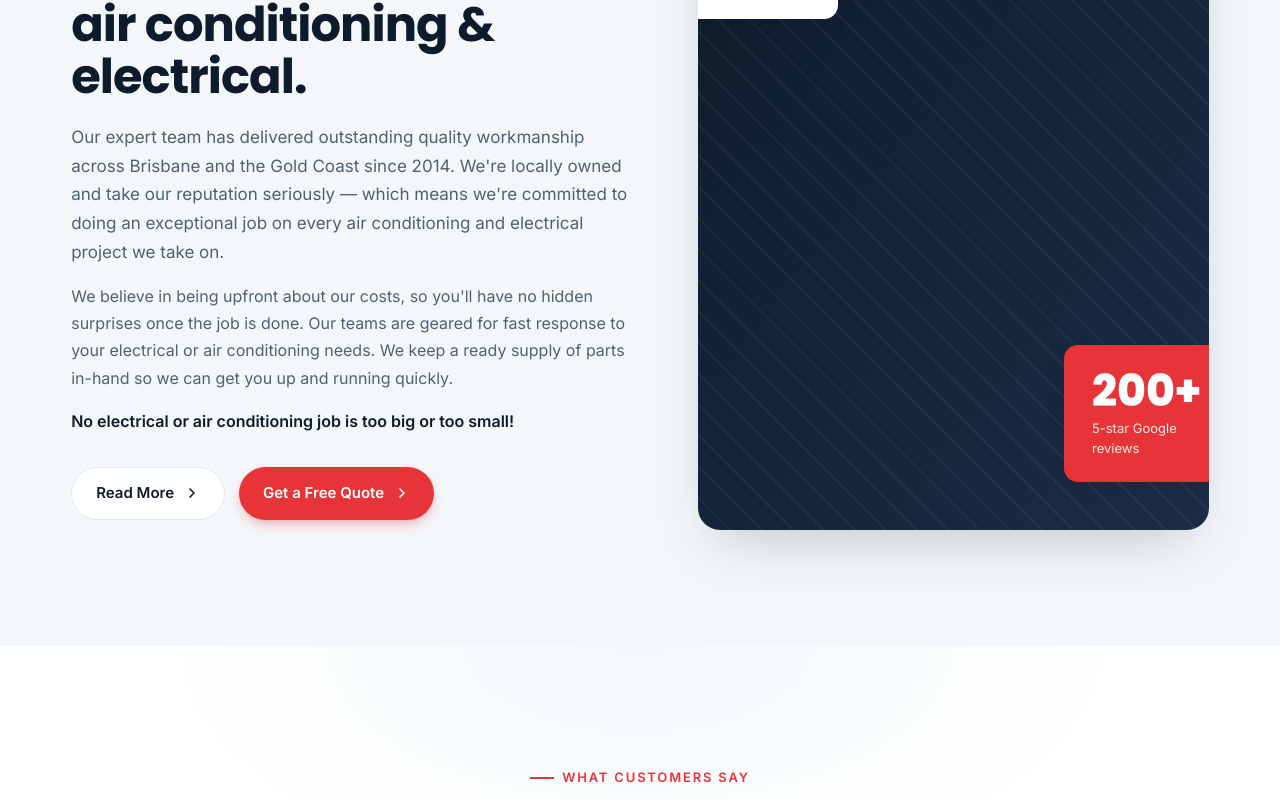
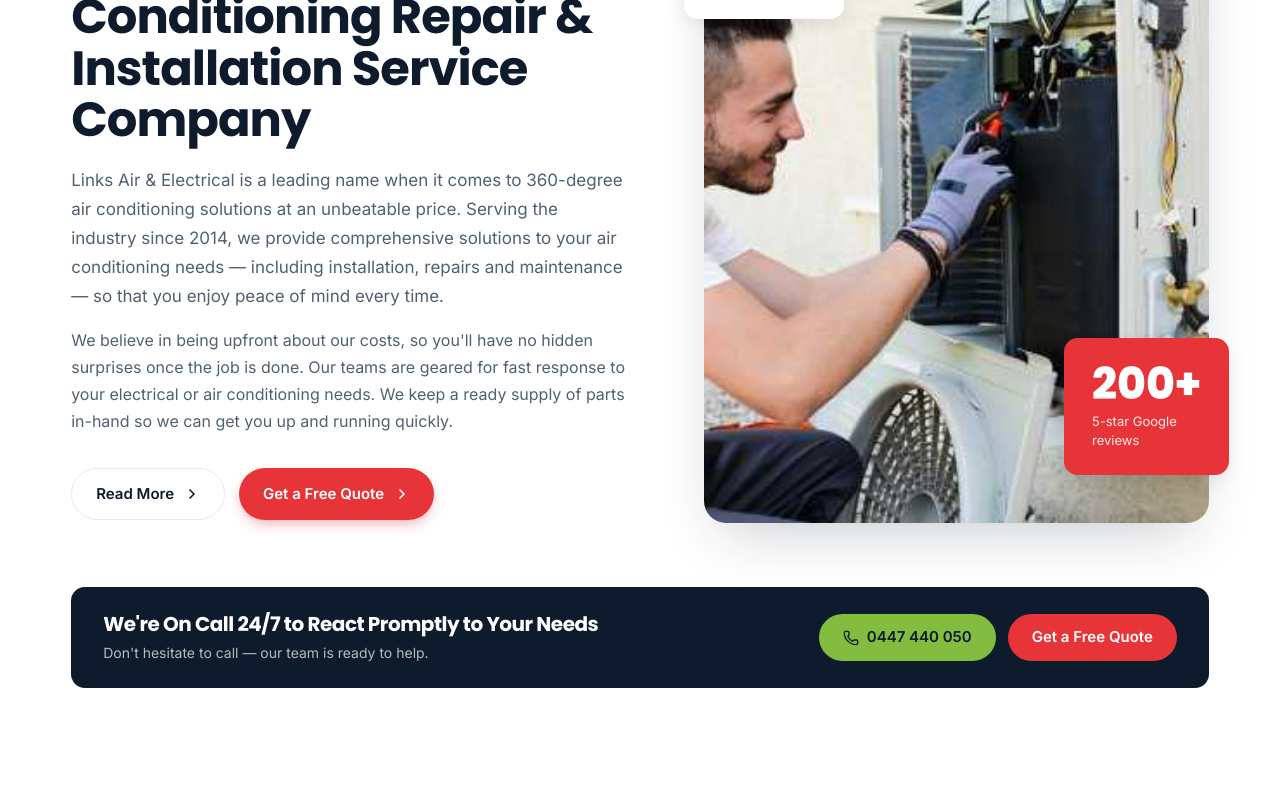
Before and after one commit to jawad14/linksairelectrical-website, a Next.js app: page / in a window 1280 px wide. Shown: the part 2480-3280 px from the top of the page. Built offline with nearby package versions, Linux system fonts and the light colour scheme.

Commit message:
refactor: update Contact, Services, Testimonials, and WhyUs components; unify background color and enhance layout for consistency and improved user experience

```diff
--- a/components/blocks/Contact.tsx
+++ b/components/blocks/Contact.tsx
@@ -6,7 +6,7 @@ import { Heading, P } from '@/components/ui/typography';
 
 export function Contact() {
   return (
-    <section id="contact" className="py-[clamp(72px,9vw,120px)]">
+    <section id="contact" className="bg-[#F4F7FA] py-[clamp(72px,9vw,120px)]">
       <div className="mx-auto max-w-[1240px] px-[clamp(20px,4vw,56px)]">
         <div className="mx-auto mb-14 max-w-[760px] text-center">
           <span className="mb-[18px] inline-flex items-center gap-2 text-[13px] font-semibold tracking-[0.14em] text-[#1779B8] uppercase before:inline-block before:h-0.5 before:w-6 before:bg-[#2196D6]">
--- a/components/blocks/Services.tsx
+++ b/components/blocks/Services.tsx
@@ -29,10 +29,7 @@ const services = [
 
 export function Services() {
   return (
-    <section
-      id="services"
-      className="bg-gradient-to-b from-white to-[#F4F7FA] py-[clamp(72px,9vw,120px)]"
-    >
+    <section id="services" className="bg-[#F4F7FA] py-[clamp(72px,9vw,120px)]">
       <div className="mx-auto max-w-[1240px] px-[clamp(20px,4vw,56px)]">
         <div className="mx-auto mb-14 max-w-[760px] text-center">
           <span className="mb-[18px] inline-flex items-center gap-2 text-[13px] font-semibold tracking-[0.14em] text-[#1779B8] uppercase before:inline-block before:h-0.5 before:w-6 before:bg-[#2196D6]">
--- a/components/blocks/Testimonials.tsx
+++ b/components/blocks/Testimonials.tsx
@@ -31,7 +31,7 @@ const reviews = [
 
 export function Testimonials() {
   return (
-    <section className="relative overflow-hidden py-[clamp(72px,9vw,120px)]">
+    <section className="relative overflow-hidden bg-[#F4F7FA] py-[clamp(72px,9vw,120px)]">
       {/* Subtle background */}
       <div className="pointer-events-none absolute inset-0 bg-[radial-gradient(800px_400px_at_50%_0%,rgba(33,150,214,0.06),transparent_60%)]" />
 
--- a/components/blocks/WhyUs.tsx
+++ b/components/blocks/WhyUs.tsx
@@ -1,13 +1,14 @@
+import Image from 'next/image';
 import Link from 'next/link';
-import { ChevronRight } from 'lucide-react';
+import { ChevronRight, Phone } from 'lucide-react';
 import { Heading, P } from '@/components/ui/typography';
 import { siteConfig } from '@/config/site.config';
 
 export function WhyUs() {
   return (
-    <section className="bg-[#F4F7FA] py-[clamp(72px,9vw,120px)]">
+    <section className="bg-white py-[clamp(72px,9vw,120px)]">
       <div className="mx-auto max-w-[1240px] px-[clamp(20px,4vw,56px)]">
-        <div className="grid grid-cols-[1.1fr_1fr] items-center gap-16 max-[900px]:grid-cols-1 max-[900px]:gap-10">
+        <div className="grid grid-cols-[1.1fr_1fr] items-center gap-[clamp(32px,6vw,80px)] max-[900px]:grid-cols-1">
           {/* Text */}
           <div>
             <span className="mb-[18px] inline-flex items-center gap-2 text-[13px] font-semibold tracking-[0.14em] text-[#1779B8] uppercase before:inline-block before:h-0.5 before:w-6 before:bg-[#2196D6]">
@@ -17,13 +18,13 @@ export function WhyUs() {
               level={2}
               className="font-heading text-[clamp(30px,3.8vw,48px)] leading-[1.08] font-bold tracking-[-0.02em] text-[#0E1B2C]"
             >
-              Your trusted team for air conditioning &amp; electrical.
+              Heating &amp; Air Conditioning Repair &amp; Installation Service Company
             </Heading>
             <P className="mt-5 text-[17px] leading-[1.7] text-[#4F6172]">
-              Our expert team has delivered outstanding quality workmanship across Brisbane and the
-              Gold Coast since 2014. We&apos;re locally owned and take our reputation seriously —
-              which means we&apos;re committed to doing an exceptional job on every air conditioning
-              and electrical project we take on.
+              Links Air &amp; Electrical is a leading name when it comes to 360-degree air
+              conditioning solutions at an unbeatable price. Serving the industry since 2014, we
+              provide comprehensive solutions to your air conditioning needs — including
+              installation, repairs and maintenance — so that you enjoy peace of mind every time.
             </P>
             <P className="mt-4 text-[16px] leading-[1.7] text-[#4F6172]">
               We believe in being upfront about our costs, so you&apos;ll have no hidden surprises
@@ -31,14 +32,11 @@ export function WhyUs() {
               conditioning needs. We keep a ready supply of parts in-hand so we can get you up and
               running quickly.
             </P>
-            <P className="mt-4 text-[16px] leading-[1.7] font-semibold text-[#0E1B2C]">
-              No electrical or air conditioning job is too big or too small!
-            </P>
 
             <div className="mt-8 flex flex-wrap gap-3.5">
               <Link
                 href="/about-us"
-                className="inline-flex items-center gap-2.5 rounded-full border border-[#E3E9F0] bg-white px-6 py-3.5 text-[15px] font-semibold text-[#0E1B2C] transition-colors hover:bg-[#F4F7FA]"
+                className="inline-flex items-center gap-2.5 rounded-full border border-[#E3E9F0] bg-white px-6 py-3.5 text-[15px] font-semibold text-[#0E1B2C] transition-colors hover:bg-[#E9F4FB]"
               >
                 Read More
                 <ChevronRight className="h-4 w-4" strokeWidth={2.5} />
@@ -53,12 +51,20 @@ export function WhyUs() {
             </div>
           </div>
 
-          {/* Visual placeholder */}
-          <div className="relative aspect-[4/5] overflow-hidden rounded-[22px] bg-gradient-to-br from-[#0E1B2C] to-[#1B2D45] shadow-[0_24px_60px_-20px_rgba(14,27,44,0.25)]">
-            <div className="absolute inset-0 bg-[repeating-linear-gradient(45deg,rgba(255,255,255,0.05)_0_2px,transparent_2px_22px)]" />
+          {/* Visual */}
+          <div className="relative aspect-[4/5] max-[900px]:aspect-[4/3] max-[900px]:max-w-[560px]">
+            <div className="absolute inset-0 overflow-hidden rounded-[22px] shadow-[0_24px_60px_-20px_rgba(14,27,44,0.25)]">
+              <Image
+                src="/images/gallery/gallery4.jpg"
+                alt="Technician servicing an outdoor air conditioning unit"
+                fill
+                className="object-cover"
+                sizes="(max-width: 900px) 560px, 50vw"
+              />
+            </div>
 
-            {/* Stat badge */}
-            <div className="absolute -right-5 bottom-12 rounded-[14px] bg-[#E73438] p-[24px_28px] text-white shadow-[0_8px_24px_-8px_rgba(14,27,44,0.18)] max-[900px]:right-3">
+            {/* Reviews badge — bottom right */}
+            <div className="absolute -right-5 bottom-12 z-10 rounded-[14px] bg-[#E73438] p-[24px_28px] text-white shadow-[0_8px_24px_-8px_rgba(14,27,44,0.18)] max-[900px]:right-3">
               <div className="font-heading text-[44px] leading-none font-extrabold">200+</div>
               <div className="mt-1.5 text-[13px] opacity-90">
                 5-star Google
@@ -67,8 +73,8 @@ export function WhyUs() {
               </div>
             </div>
 
-            {/* Call badge */}
-            <div className="absolute top-12 -left-5 rounded-[14px] bg-white p-[14px_18px] shadow-[0_8px_24px_-8px_rgba(14,27,44,0.18)] max-[900px]:left-3">
+            {/* Call badge — top left */}
+            <div className="absolute top-12 -left-5 z-10 rounded-[14px] bg-white p-[14px_18px] shadow-[0_8px_24px_-8px_rgba(14,27,44,0.18)] max-[900px]:left-3">
               <div className="text-[12px] font-semibold tracking-wider text-[#4F6172] uppercase">
                 Call us now
               </div>
@@ -78,6 +84,33 @@ export function WhyUs() {
             </div>
           </div>
         </div>
+
+        {/* 24/7 Emergency CTA strip */}
+        <div className="mt-16 flex flex-wrap items-center justify-between gap-6 rounded-[14px] bg-[#0E1B2C] px-8 py-6 max-[640px]:flex-col max-[640px]:text-center">
+          <div>
+            <Heading level={3} className="font-heading text-[20px] font-bold text-white">
+              We&apos;re On Call 24/7 to React Promptly to Your Needs
+            </Heading>
+            <P className="mt-1 text-[14px] text-white/70">
+              Don&apos;t hesitate to call — our team is ready to help.
+            </P>
+          </div>
+          <div className="flex flex-wrap items-center gap-3">
+            <Link
+              href={`tel:${siteConfig.mobile.replace(/\s/g, '')}`}
+              className="inline-flex items-center gap-2 rounded-full bg-[#82BD3F] px-6 py-3 text-[15px] font-semibold text-[#0E1B2C] transition-colors hover:bg-[#6BA432]"
+            >
+              <Phone className="h-4 w-4" />
+              {siteConfig.mobile}
+            </Link>
+            <Link
+              href="/contact-us"
+              className="inline-flex items-center gap-2 rounded-full bg-[#E73438] px-6 py-3 text-[15px] font-semibold text-white transition-transform hover:-translate-y-px hover:bg-[#D62229]"
+            >
+              Get a Free Quote
+            </Link>
+          </div>
+        </div>
       </div>
     </section>
   );
```
